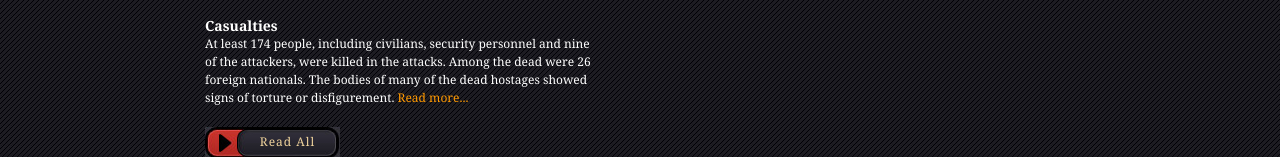
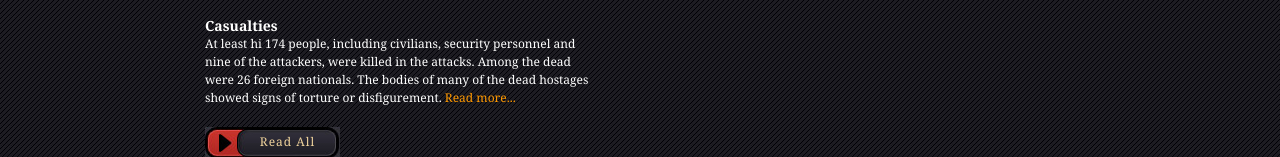
Before and after one commit to nakulshah58/LANProject, a plain HTML site: page index.html in a window 1280 px wide. Shown: the part 1267-1424 px from the top of the page. Drawn offline with Linux system fonts and the light colour scheme; files whose address does not match are found by name.

Commit message:
Update index.html

```diff
--- a/index.html
+++ b/index.html
@@ -37,7 +37,7 @@
 
                 <div class="news_section">
                     <h3>Casualties</h3>
-                    <p>At least 174 people, including civilians, security personnel and nine of the attackers, were killed in the attacks. Among the dead were 26 foreign nationals. The bodies of many of the dead hostages showed signs of torture or disfigurement. <a href="#">Read more...</a></p>
+                    <p>At least hi 174 people, including civilians, security personnel and nine of the attackers, were killed in the attacks. Among the dead were 26 foreign nationals. The bodies of many of the dead hostages showed signs of torture or disfigurement. <a href="#">Read more...</a></p>
                 </div>
 
             <div class="button_01"><a href="#">Read All</a></div>
```
